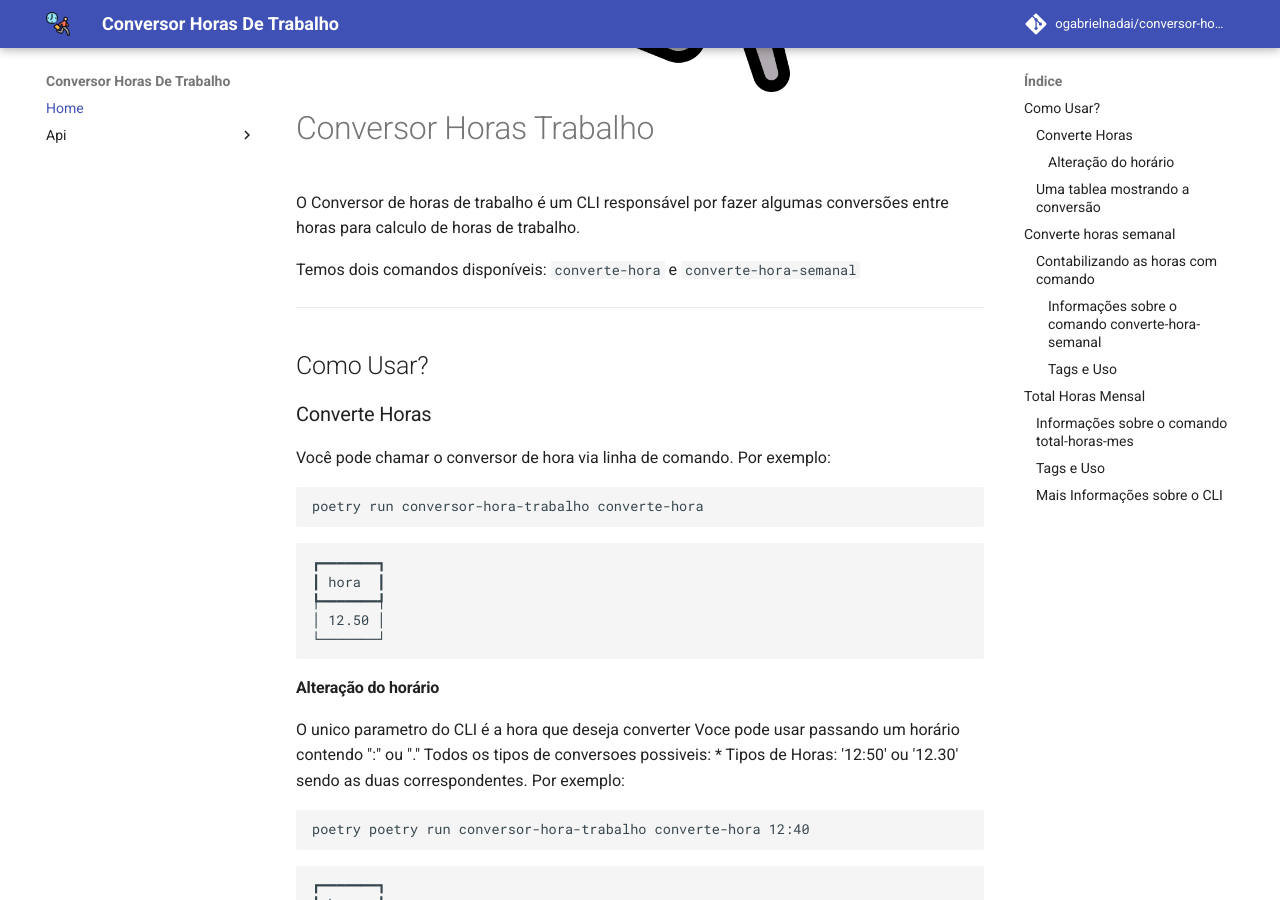
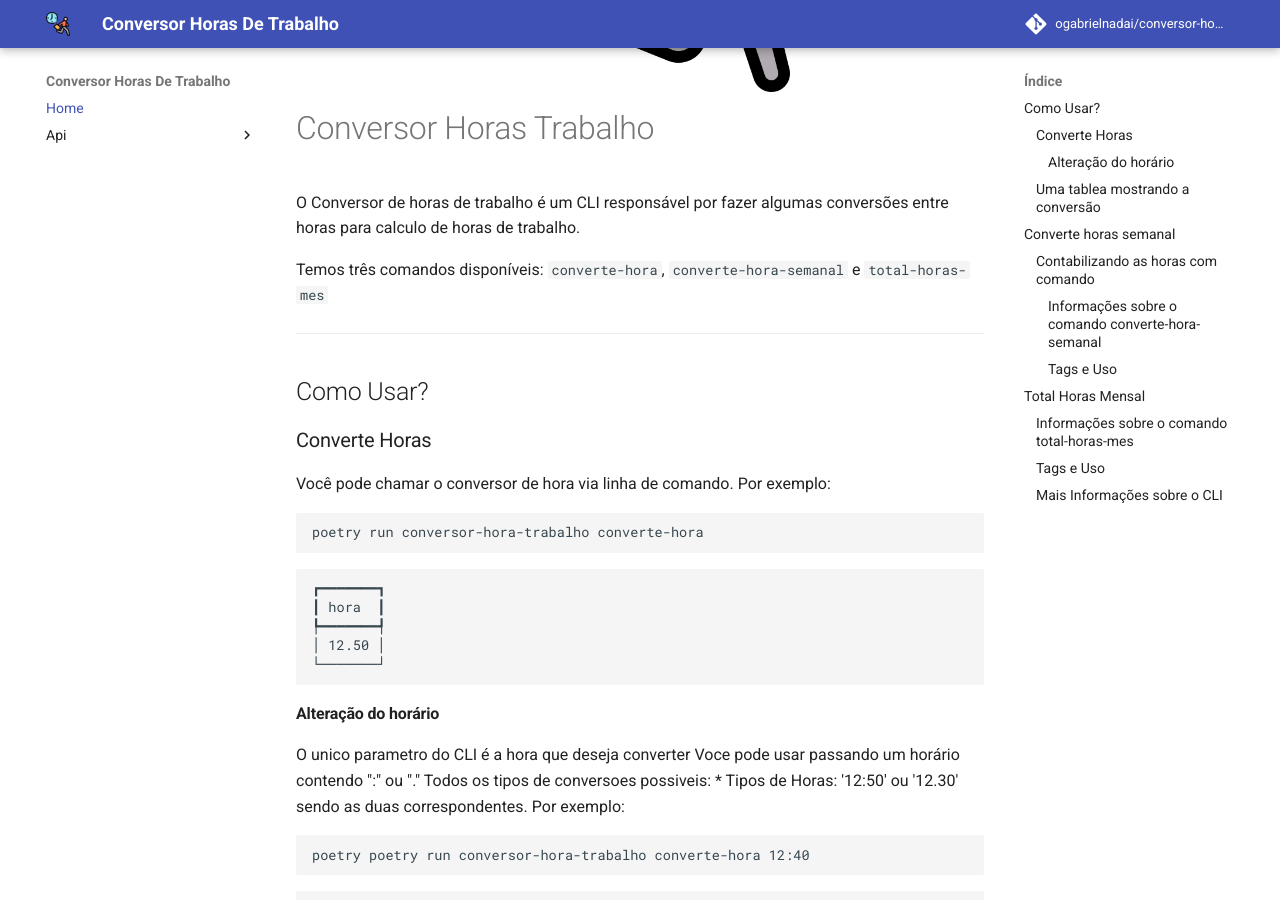
Before and after one commit to ogabrielnadai/conversor-horas-trabalho, an MkDocs documentation site: the page built from docs/index.md, in a window 1280 px wide and 900 px high, scrolled down 322 px. Built offline with MkDocs 1.6.1 and Material for MkDocs 9.7.7, drawn with Linux system fonts in a browser that asks for light colours; comment, search, counter and statistics services are not loaded.

Commit message:
Documentação final e README para terceiro comando adicionado

```diff
--- a/docs/index.md
+++ b/docs/index.md
@@ -4,7 +4,7 @@
 O Conversor de horas de trabalho é um CLI responsável por fazer algumas conversões
 entre horas para calculo de horas de trabalho.
 
-Temos dois comandos disponíveis: `converte-hora` e `converte-hora-semanal`
+Temos três comandos disponíveis: `converte-hora`, `converte-hora-semanal` e `total-horas-mes`
 
 
 ---
```
Also changed, not shown: README.md (+2 -4 lines).
